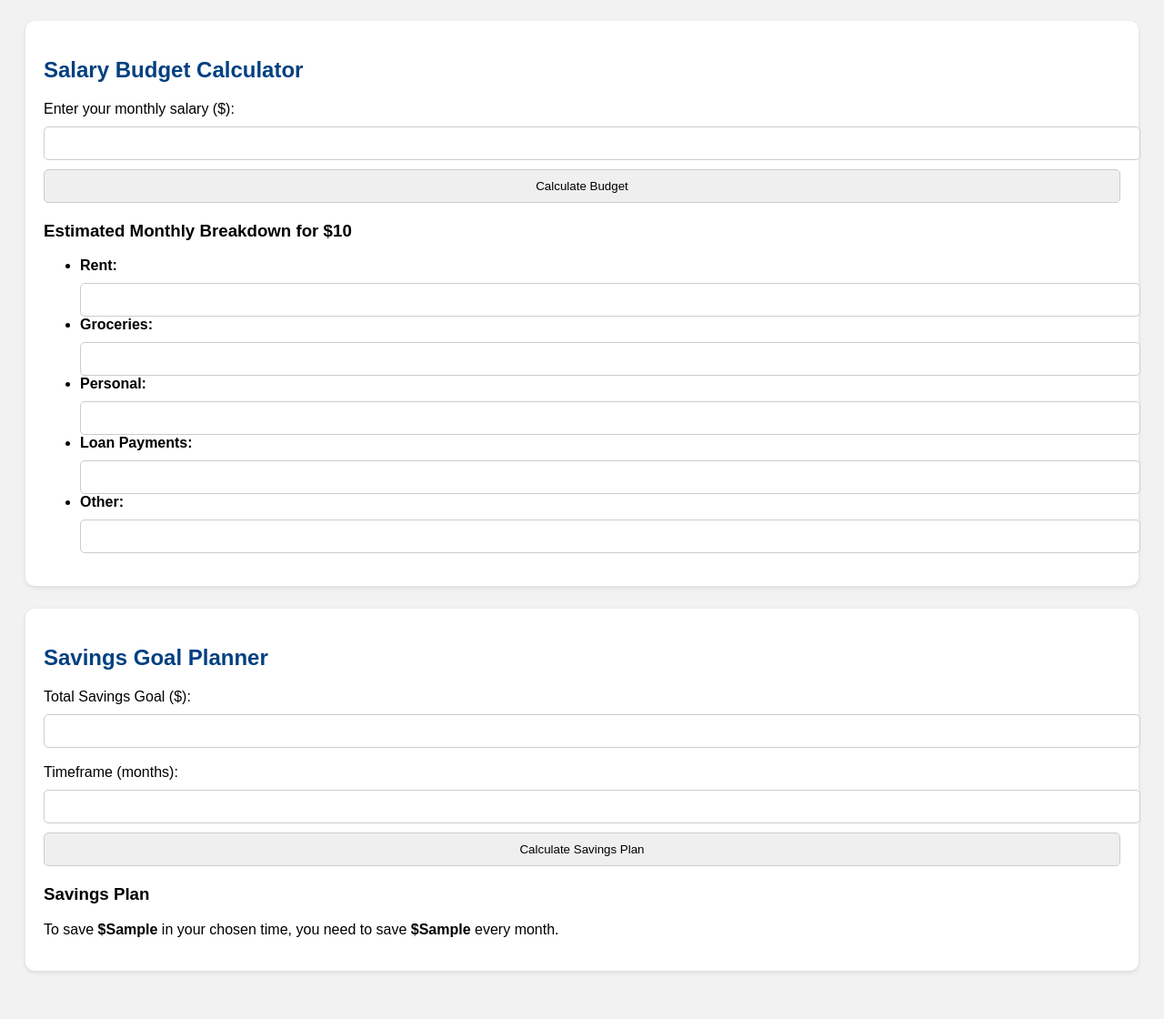
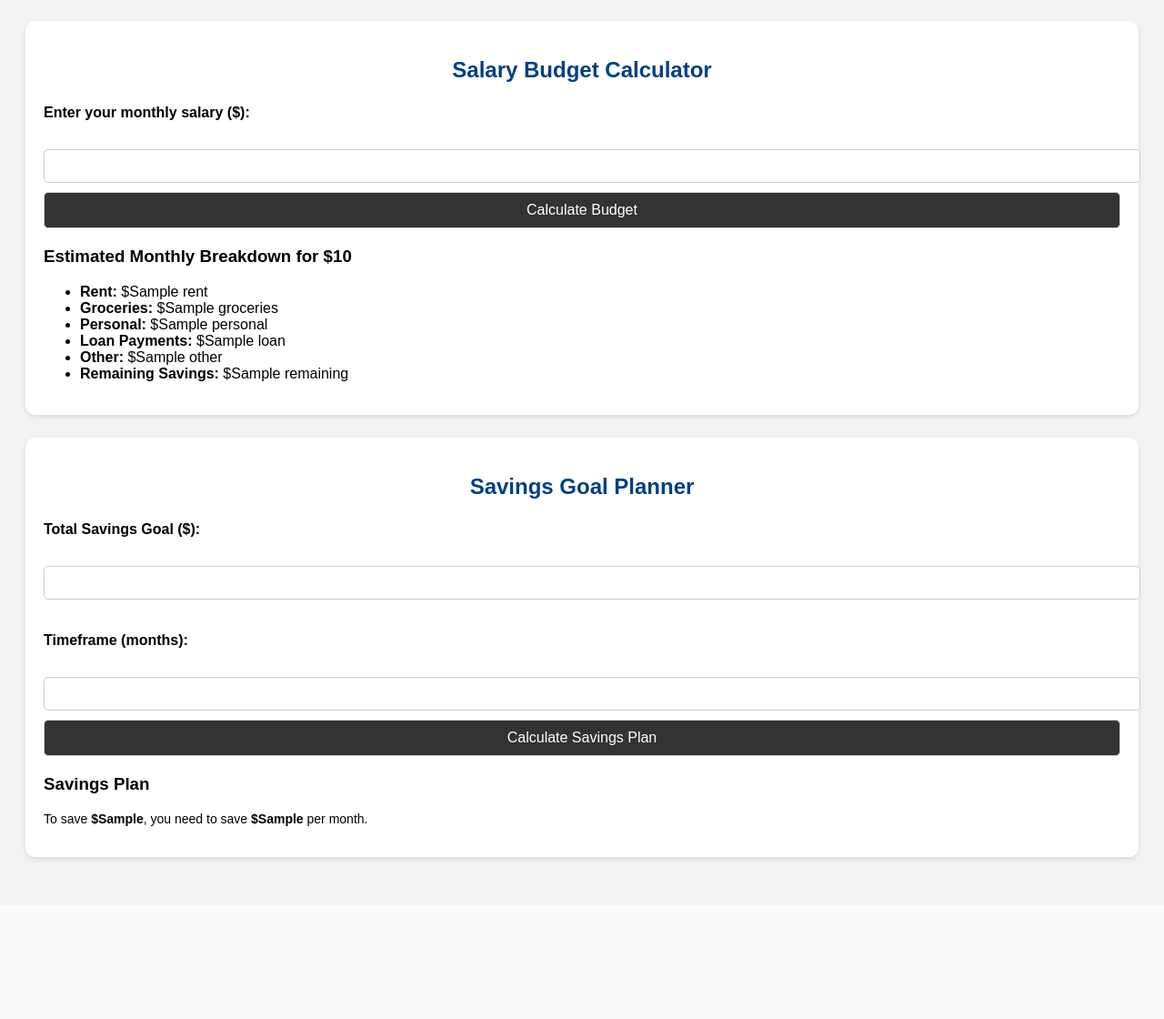
Before and after one commit to elgendyAli/FinalProject, a Python web app: template templates/dashboard.html in a window 1280 px wide. Shown: the part 85-1205 px from the top of the page at 91% size. After the commit the page ends 1031 px from the top, so only its background shows below. Run offline with Jinja, Linux system fonts and the light colour scheme; the template is opened without the code that fills it: most values are stand-ins (such as "Sample title", 1, 10 or a date in 2020).

Commit message:
Update dashboard.html

```diff
--- a/templates/dashboard.html
+++ b/templates/dashboard.html
@@ -2,6 +2,7 @@
 <html>
 <head>
     <title>Dashboard</title>
+    <link rel="stylesheet" href="{{ url_for('static', filename='style.css') }}">
     <style>
         body {
             font-family: Arial, sans-serif;
@@ -43,17 +44,12 @@
         <div style="margin-top: 20px;">
             <h3>Estimated Monthly Breakdown for ${{ salary }}</h3>
             <ul>
-                <li><strong>Rent:</strong> <input type="number" name="rent" required></li>
-                <li><strong>Groceries:</strong> <input type="number" name="groceries" required></li>
-                <li><strong>Personal:</strong> <input type="number" name="personal" required></li>
-                <li><strong>Loan Payments:</strong> <input type="number" name="loan payments" required></li>
-                <li><strong>Other:</strong> <input type="number" name="other" required></li>
-              <!--  <li><strong>Rent:</strong> ${{ expenses.rent }}</li> -->
-              <!--  <li><strong>Groceries:</strong> ${{ expenses.groceries }}</li> -->
-              <!--  <li><strong>Personal:</strong> ${{ expenses.personal }}</li> -->
-              <!--  <li><strong>Loan Payments:</strong> ${{ expenses.loan }}</li> -->
-              <!--  <li><strong>Other:</strong> ${{ expenses.other }}</li> -->
-              <!--  <li><strong>Remaining Savings:</strong> ${{ expenses.remaining }}</li> -->
+                <li><strong>Rent:</strong> ${{ expenses.rent }}</li>
+                <li><strong>Groceries:</strong> ${{ expenses.groceries }}</li>
+                <li><strong>Personal:</strong> ${{ expenses.personal }}</li>
+                <li><strong>Loan Payments:</strong> ${{ expenses.loan }}</li>
+                <li><strong>Other:</strong> ${{ expenses.other }}</li>
+                <li><strong>Remaining Savings:</strong> ${{ expenses.remaining }}</li>
             </ul>
         </div>
         {% endif %}
@@ -72,7 +68,7 @@
         {% if monthly_save %}
         <div style="margin-top: 20px;">
             <h3>Savings Plan</h3>
-            <p>To save <strong>${{ savings_goal }}</strong> in your chosen time, you need to save <strong>${{ monthly_save }}</strong> every month.</p>
+            <p>To save <strong>${{ savings_goal }}</strong>, you need to save <strong>${{ monthly_save }}</strong> per month.</p>
         </div>
         {% endif %}
     </div>
```
